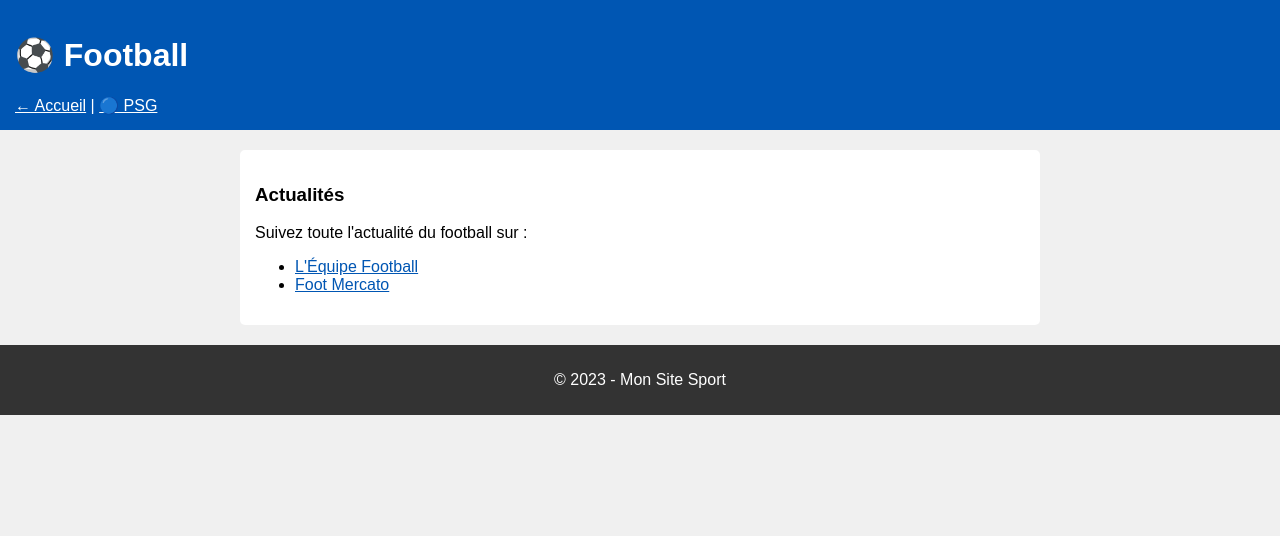
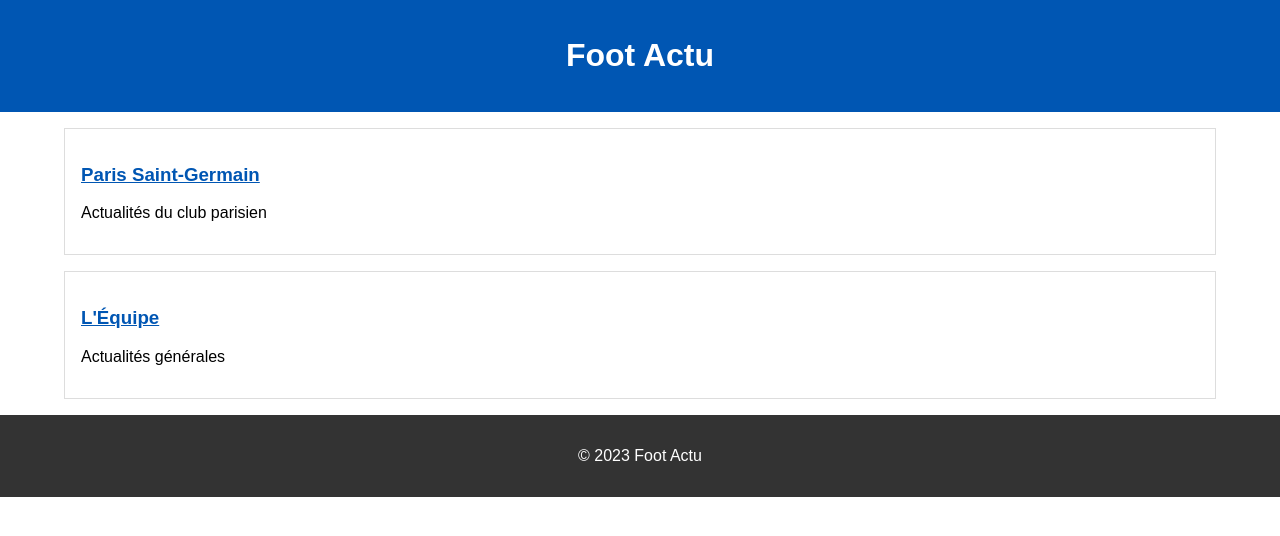
Before and after one commit to Sorenkra/Sorenkra.github.io, a plain HTML site: page football.html in a window 1280 px wide. Drawn offline with Linux system fonts and the light colour scheme.

Commit message:
Update football.html

```diff
--- a/football.html
+++ b/football.html
@@ -2,37 +2,35 @@
 <html lang="fr">
 <head>
     <meta charset="UTF-8">
-    <title>Football - Mon Site Sport</title>
+    <title>Foot Actu</title>
     <style>
-        body { font-family: Arial; margin: 0; background: #f0f0f0; }
-        header { background: #0056b3; color: white; padding: 15px; }
-        .container { width: 90%; max-width: 800px; margin: 20px auto; }
-        .card { background: white; padding: 15px; margin-bottom: 15px; border-radius: 5px; }
-        footer { background: #333; color: white; text-align: center; padding: 10px; }
+        body { font-family: Arial; margin: 0; padding: 0; }
+        header { background: #0056b3; color: white; padding: 1rem; text-align: center; }
+        .container { width: 90%; margin: 1rem auto; }
+        .card { border: 1px solid #ddd; padding: 1rem; margin-bottom: 1rem; }
+        footer { background: #333; color: white; text-align: center; padding: 1rem; }
         a { color: #0056b3; }
-        .nav { text-align: center; margin: 20px 0; }
     </style>
 </head>
 <body>
     <header>
-        <h1>⚽ Football</h1>
-        <a href="index.html" style="color:white;">← Accueil</a> |
-        <a href="psg.html" style="color:white;">🔵 PSG</a>
+        <h1>Foot Actu</h1>
     </header>
 
     <div class="container">
         <div class="card">
-            <h3>Actualités</h3>
-            <p>Suivez toute l'actualité du football sur :</p>
-            <ul>
-                <li><a href="https://www.lequipe.fr/Football/" target="_blank">L'Équipe Football</a></li>
-                <li><a href="https://www.footmercato.net/" target="_blank">Foot Mercato</a></li>
-            </ul>
+            <h3><a href="psg.html">Paris Saint-Germain</a></h3>
+            <p>Actualités du club parisien</p>
+        </div>
+
+        <div class="card">
+            <h3><a href="https://www.lequipe.fr" target="_blank">L'Équipe</a></h3>
+            <p>Actualités générales</p>
         </div>
     </div>
 
     <footer>
-        <p>© 2023 - Mon Site Sport</p>
+        <p>© 2023 Foot Actu</p>
     </footer>
 </body>
 </html>
```
